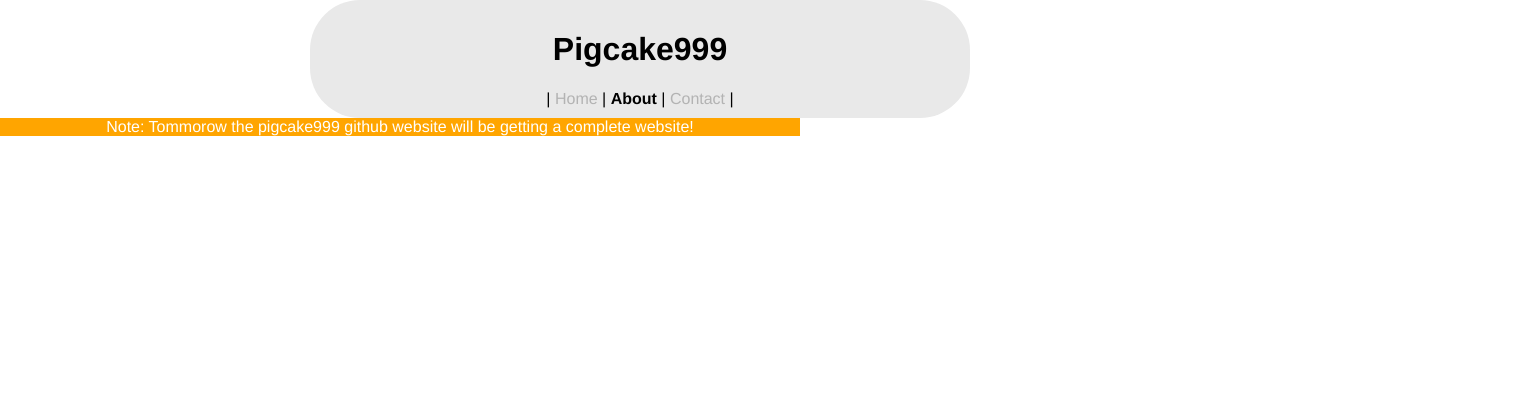
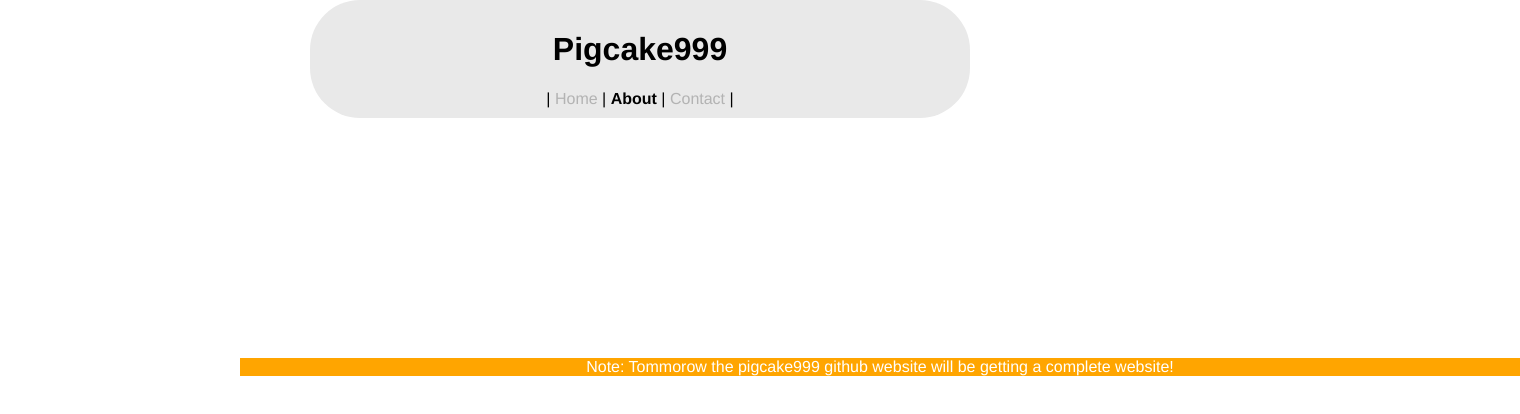
Before and after one commit to pigcake999/pigcake999yt.github.io, a plain HTML site: page about.html in a window 1280 px wide. Shown: the whole page, 1520 px wide, since content can reach past the window. Drawn offline with Linux system fonts and the light colour scheme.

Commit message:
Update about.html

```diff
--- a/about.html
+++ b/about.html
@@ -19,11 +19,11 @@
       width: 50vw;
     }
     .message {
-      width: 100vh;
+      width: 100vw;
       background: orange;
       color: white;
       text-align: center;
-      position: bottom;
+      margin: 30vh;
     }
   </style>
 </head>
```
